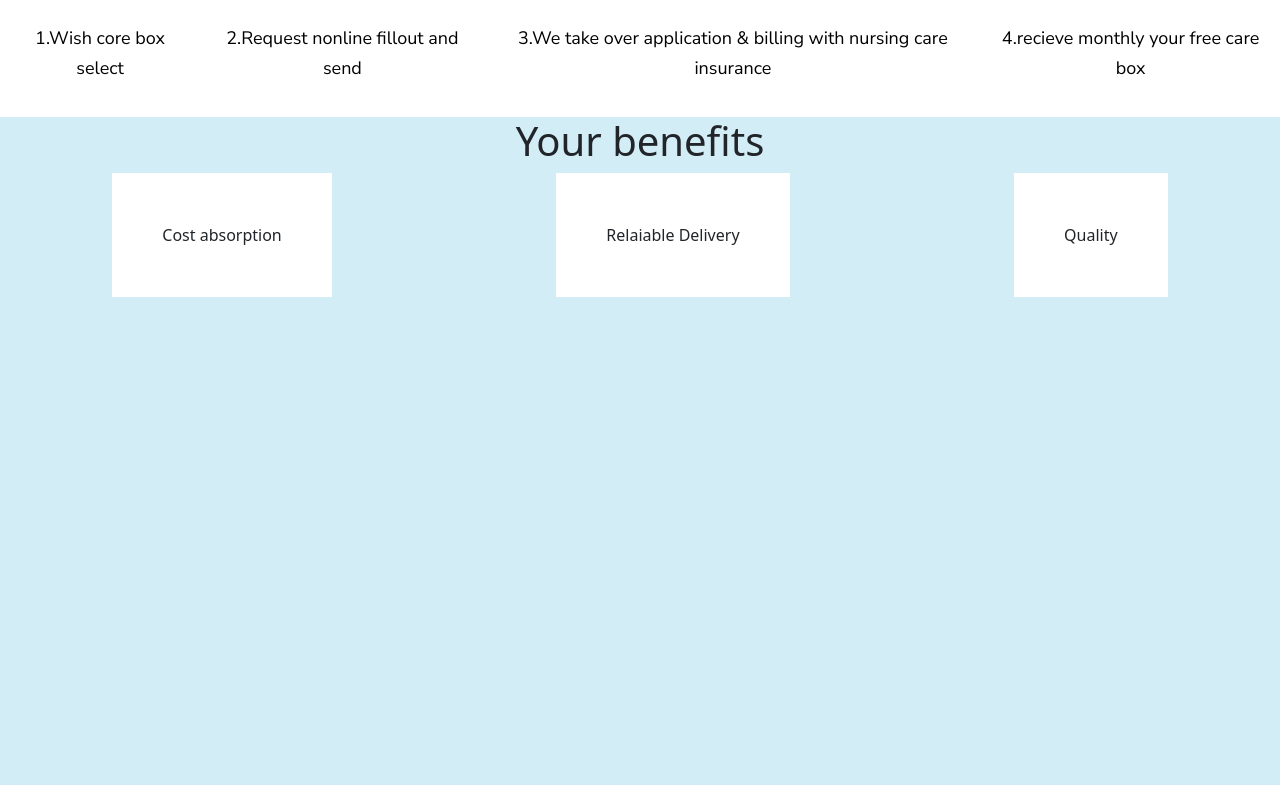
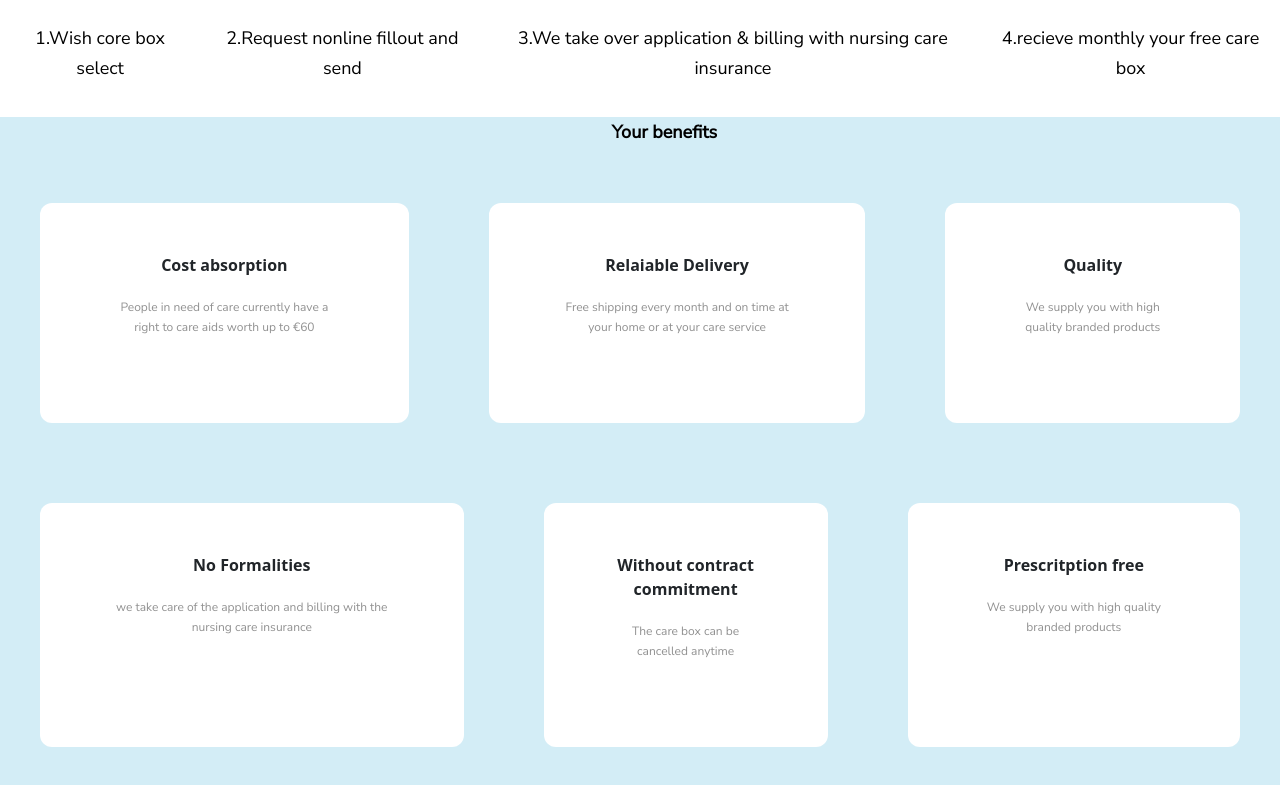
Before and after one commit to ahmedkhalid136/FlegeBOX-FINALIZED, a React (Create React App) app: page /Homepage in a window 1280 px wide. Shown: the part 351-1136 px from the top of the page. Built offline with nearby package versions, Linux system fonts and the light colour scheme.

Commit message:
2 rows basic

```diff
--- a/src/components/Homepage/Benefits.js
+++ b/src/components/Homepage/Benefits.js
@@ -3,18 +3,48 @@ import "./Homepage.css";
 function Benefits() {
   return (
     <div className="benefits">
-      <h1>Your benefits</h1>
+      <p className="heading">Your benefits</p>
       <div className="row1">
         <div className="box">
-          Cost absorption
+         <b>Cost absorption</b>
+         <p className="Text">
+             People in need of care currently have a right to care aids worth up to €60
+         </p>
         </div>
         <div className="box">
-          Relaiable Delivery
+         <b>Relaiable Delivery</b>
+         <p className="Text">
+             Free shipping every month and on time at your home or at your care service
+         </p>
         </div>
-        <div className="box">Quality</div>
+        <div className="box">
+        <b>Quality</b>
+        <p className="Text">
+            We supply you with high quality branded products
+        </p>
+        </div>
       </div>
 
-      <div></div>
+      <div className="row1">
+      <div className="box">
+         <b>No Formalities</b>
+         <p className="Text">
+             we take care of the application and billing with the nursing care insurance
+         </p>
+        </div>
+        <div className="box">
+         <b>Without contract commitment</b>
+         <p className="Text">
+             The care box can be cancelled anytime
+         </p>
+        </div>
+        <div className="box">
+        <b>Prescritption free</b>
+        <p className="Text">
+            We supply you with high quality branded products
+        </p>
+        </div>
+      </div>
     </div>
   );
 }
--- a/src/components/Homepage/Homepage.css
+++ b/src/components/Homepage/Homepage.css
@@ -72,7 +72,22 @@ justify-content: center;
 }
 .box{
   background-color: #fff;
-  height:"300px";
+
   padding:50px;
-  margin: auto;
+  margin: 40px;
+  border-radius: 12px;
 }
+.heading{
+  font-weight: bold;
+  color:black;
+  margin-left: 49px;
+}
+/* Paragraph  in the box*/
+.Text{
+  padding:20px;
+  font-size: 12px;
+line-height: 20px;
+/* or 167% */
+
+text-align: center;
+}
```
